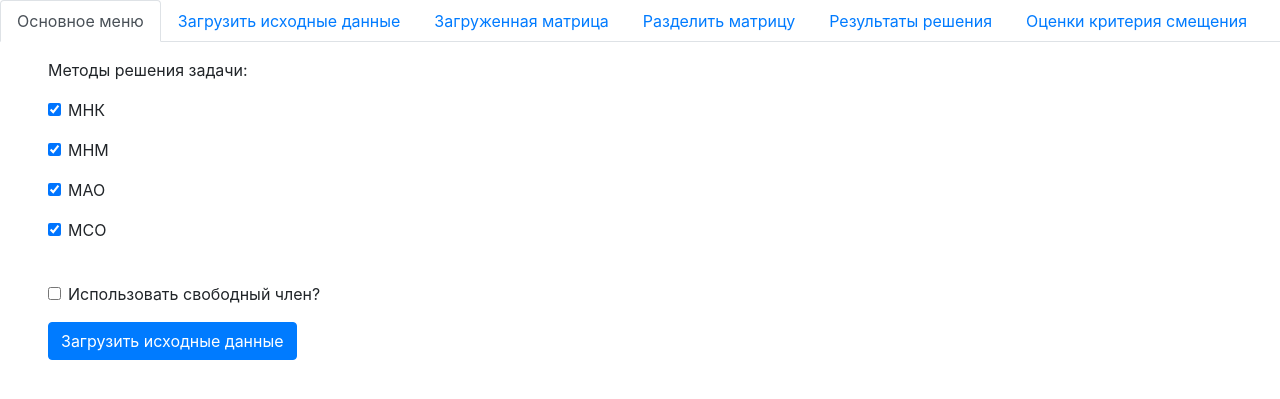
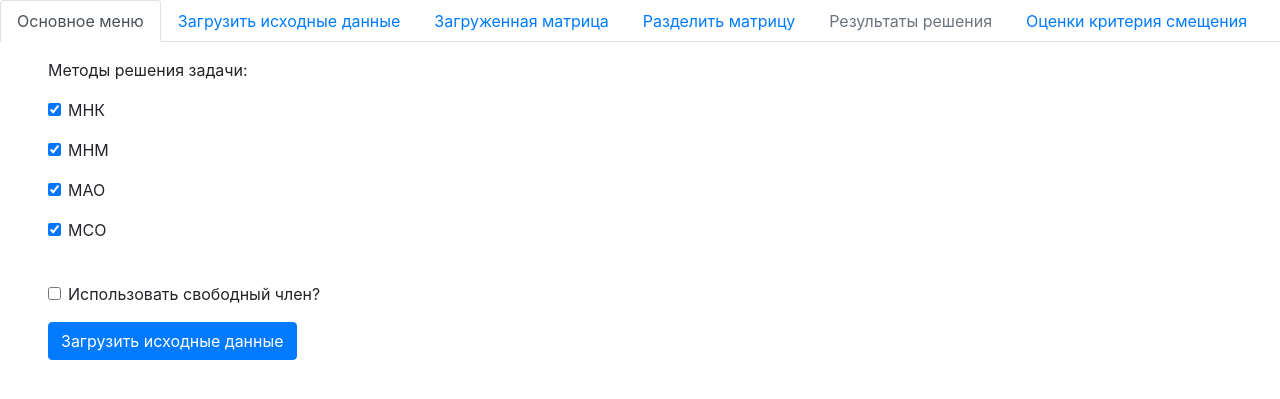
Before and after one commit to golood/regres-web, a Flask app: template templates/main.html in a window 1280 px wide. Shown: the top 399 px of the page. Run offline with Flask 2, Linux system fonts and the light colour scheme; the template is opened without the code that fills it: most values are stand-ins (such as "Sample title", 1, 10 or a date in 2020); some libraries are stand-ins or nearby versions.

Commit message:
Запретить переход по верхнему меню, когда нет данных для отображения.

```diff
--- a/templates/answer.html
+++ b/templates/answer.html
@@ -19,13 +19,13 @@
     <a class="nav-link {% if not meta_data.load_matrix_id %}disabled{% endif %}" href="/matrix">Загруженная матрица</a>
   </li>
   <li class="nav-item">
-    <a class="nav-link" href="/div">Разделить матрицу</a>
+    <a class="nav-link {% if not meta_data.load_matrix_id %}disabled{% endif %}" href="/div">Разделить матрицу</a>
   </li>
   <li class="nav-item">
     <a class="nav-link active" href="/answer">Результаты решения</a>
   </li>
   <li class="nav-item">
-    <a class="nav-link" href="/biasEstimates">Оценки критерия смещения</a>
+    <a class="nav-link {% if not meta_data.matrix_y_index %}disabled{% endif %}" href="/biasEstimates">Оценки критерия смещения</a>
   </li>
 </ul>
 
--- a/templates/bias_estimates.html
+++ b/templates/bias_estimates.html
@@ -19,10 +19,10 @@
     <a class="nav-link {% if not meta_data.load_matrix_id %}disabled{% endif %}" href="/matrix">Загруженная матрица</a>
   </li>
   <li class="nav-item">
-    <a class="nav-link" href="/div">Разделить матрицу</a>
+    <a class="nav-link {% if not meta_data.load_matrix_id %}disabled{% endif %}" href="/div">Разделить матрицу</a>
   </li>
   <li class="nav-item">
-    <a class="nav-link" href="/answer">Результаты решения</a>
+    <a class="nav-link {% if not meta_data.index_h1 %}disabled{% endif %}" href="/answer">Результаты решения</a>
   </li>
   <li class="nav-item">
     <a class="nav-link active" href="/biasEstimates">Оценки критерия смещения</a>
--- a/templates/load_file.html
+++ b/templates/load_file.html
@@ -19,13 +19,13 @@
     <a class="nav-link {% if not meta_data.load_matrix_id %}disabled{% endif %}" href="/matrix">Загруженная матрица</a>
   </li>
   <li class="nav-item">
-    <a class="nav-link" href="/div">Разделить матрицу</a>
+    <a class="nav-link {% if not meta_data.load_matrix_id %}disabled{% endif %}" href="/div">Разделить матрицу</a>
   </li>
   <li class="nav-item">
-    <a class="nav-link" href="/answer">Результаты решения</a>
+    <a class="nav-link {% if not meta_data.index_h1 %}disabled{% endif %}" href="/answer">Результаты решения</a>
   </li>
   <li class="nav-item">
-    <a class="nav-link" href="/biasEstimates">Оценки критерия смещения</a>
+    <a class="nav-link {% if not meta_data.matrix_y_index %}disabled{% endif %}" href="/biasEstimates">Оценки критерия смещения</a>
   </li>
 </ul>
 <div class="py-3 px-lg-5">
--- a/templates/main.html
+++ b/templates/main.html
@@ -13,19 +13,19 @@
     <a class="nav-link active" href="/">Основное меню</a>
   </li>
   <li class="nav-item">
-    <a class="nav-link" href="/load">Загрузить исходные данные</a>
+    <a class="nav-link {% if not data.load_matrix_id %}disabled{% endif %}" href="/load">Загрузить исходные данные</a>
   </li>
   <li class="nav-item">
     <a class="nav-link {% if not data.load_matrix_id %}disabled{% endif %}" href="/matrix">Загруженная матрица</a>
   </li>
   <li class="nav-item">
-    <a class="nav-link" href="/div">Разделить матрицу</a>
+    <a class="nav-link {% if not data.load_matrix_id %}disabled{% endif %}" href="/div">Разделить матрицу</a>
   </li>
   <li class="nav-item">
-    <a class="nav-link" href="/answer">Результаты решения</a>
+    <a class="nav-link {% if not data.index_h1 %}disabled{% endif %}" href="/answer">Результаты решения</a>
   </li>
   <li class="nav-item">
-    <a class="nav-link" href="/biasEstimates">Оценки критерия смещения</a>
+    <a class="nav-link {% if not data.matrix_y_index %}disabled{% endif %}" href="/biasEstimates">Оценки критерия смещения</a>
   </li>
 </ul>
 <div class="py-3 px-lg-5">
--- a/templates/matrix.html
+++ b/templates/matrix.html
@@ -19,13 +19,13 @@
     <a class="nav-link active" href="/matrix">Загруженная матрица</a>
   </li>
   <li class="nav-item">
-    <a class="nav-link" href="/div">Разделить матрицу</a>
+    <a class="nav-link {% if not meta_data.load_matrix_id %}disabled{% endif %}" href="/div">Разделить матрицу</a>
   </li>
   <li class="nav-item">
-    <a class="nav-link" href="/answer">Результаты решения</a>
+    <a class="nav-link {% if not meta_data.index_h1 %}disabled{% endif %}" href="/answer">Результаты решения</a>
   </li>
   <li class="nav-item">
-    <a class="nav-link" href="/biasEstimates">Оценки критерия смещения</a>
+    <a class="nav-link {% if not meta_data.matrix_y_index %}disabled{% endif %}" href="/biasEstimates">Оценки критерия смещения</a>
   </li>
 </ul>
 <div class="py-3 px-lg-5">
```
